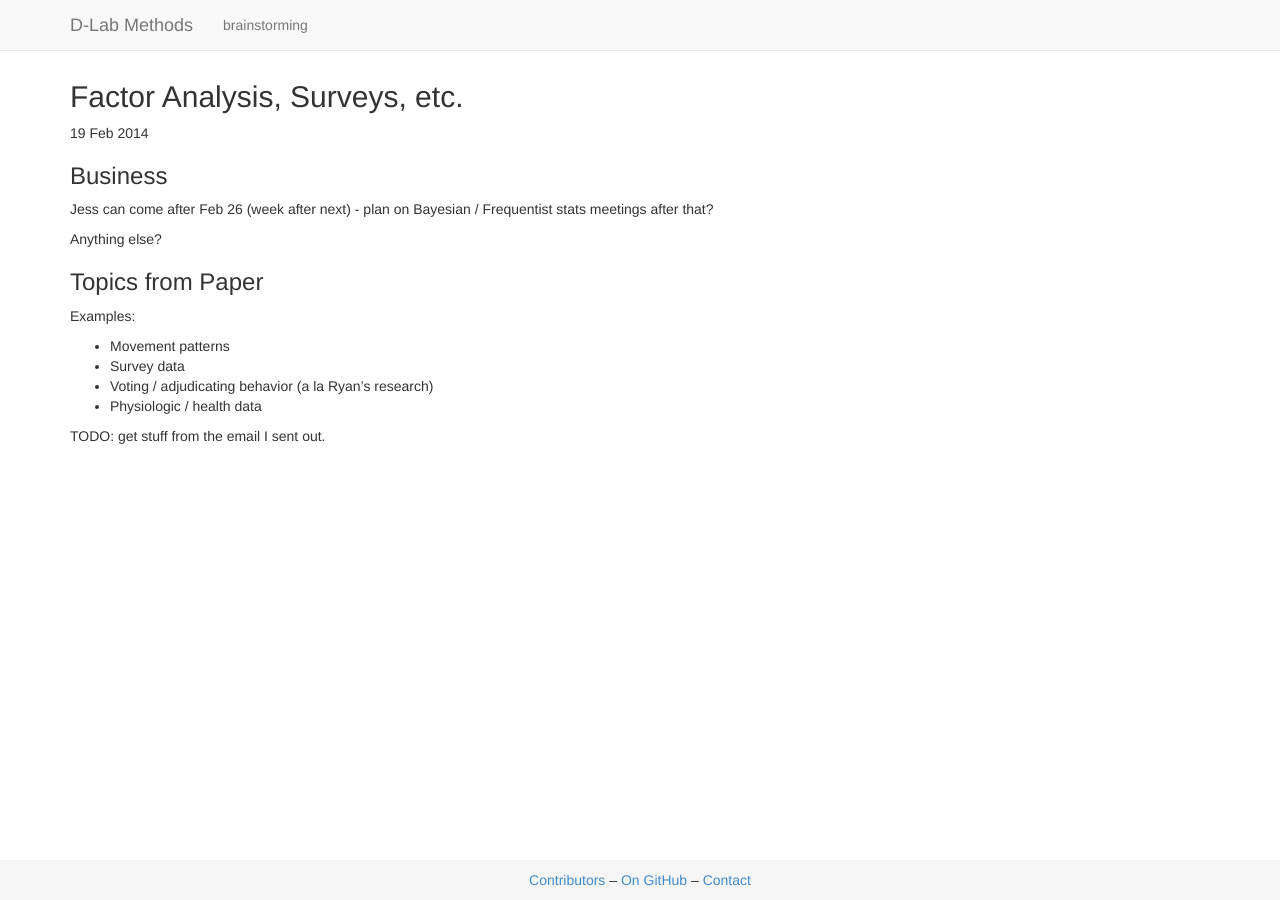
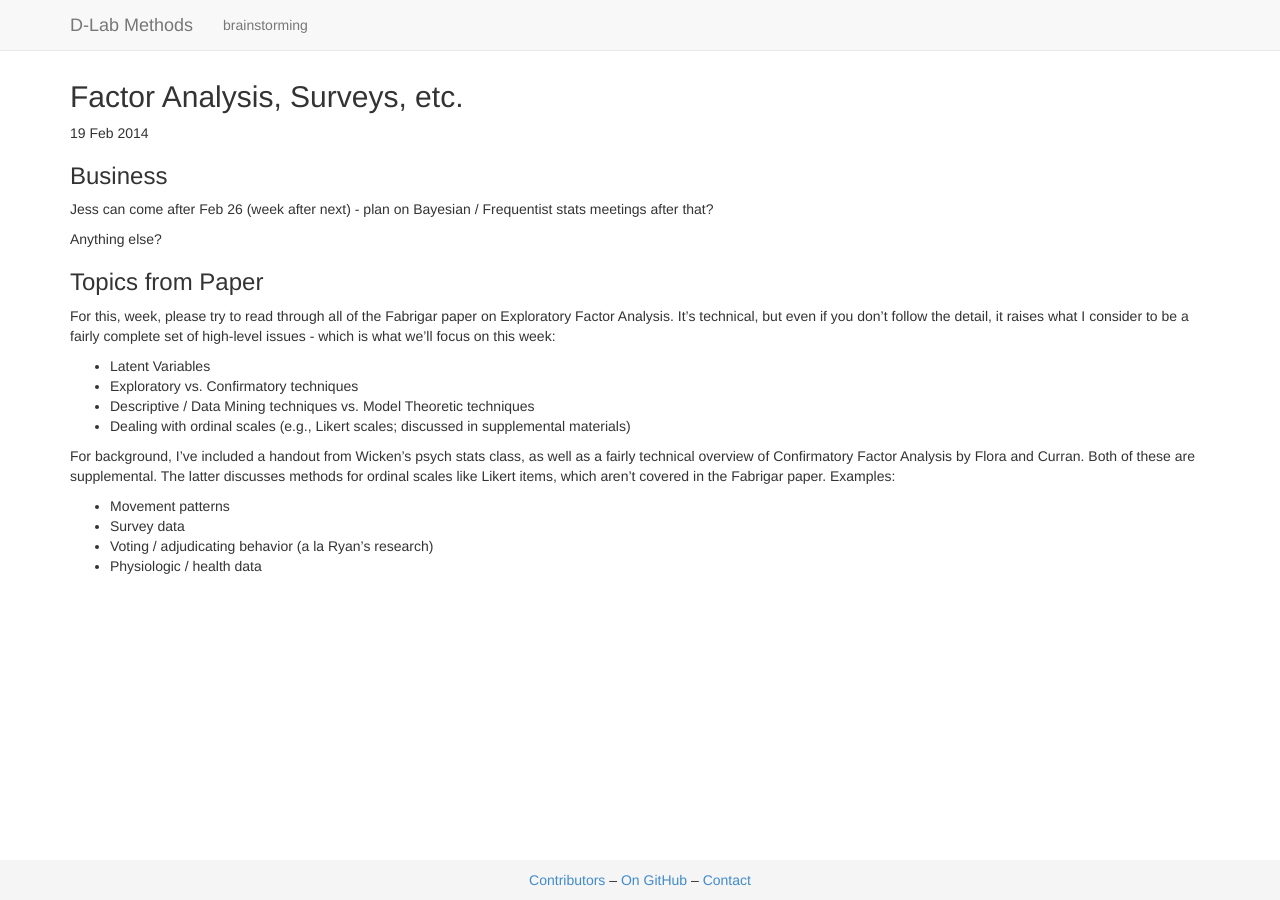
Before and after one commit to dlab-berkeley/dlab-methods, a Jekyll site: the page built from events/_posts/2014-02-19-factor-analysis.md, in a window 1280 px wide. Built offline with Jekyll 4.4.1, drawn with Linux system fonts in a browser that asks for light colours; Markdown is read by kramdown in place of the engine named in the settings.

Commit message:
Added info about 2/21 meeting

```diff
--- a/events/_posts/2014-02-19-factor-analysis.md
+++ b/events/_posts/2014-02-19-factor-analysis.md
@@ -13,11 +13,22 @@ Anything else?
 
 ### Topics from Paper
 
-Examples:
+For this, week, please try to read through all of the Fabrigar paper on
+Exploratory Factor Analysis. It's technical, but even if you don't follow the
+detail, it raises what I consider to be a fairly complete set of high-level
+issues - which is what we'll focus on this week:
+
+ - Latent Variables
+ - Exploratory vs. Confirmatory techniques
+ - Descriptive / Data Mining techniques vs. Model Theoretic techniques
+ - Dealing with ordinal scales (e.g., Likert scales; discussed in supplemental materials)
+
+For background, I've included a handout from Wicken's psych stats class, as well
+as a fairly technical overview of Confirmatory Factor Analysis by Flora and
+Curran. Both of these are supplemental. The latter discusses methods for ordinal
+scales like Likert items, which aren't covered in the Fabrigar paper.  Examples:
 
  - Movement patterns
  - Survey data
  - Voting / adjudicating behavior (a la Ryan's research)
  - Physiologic / health data
-
-TODO: get stuff from the email I sent out.
```
